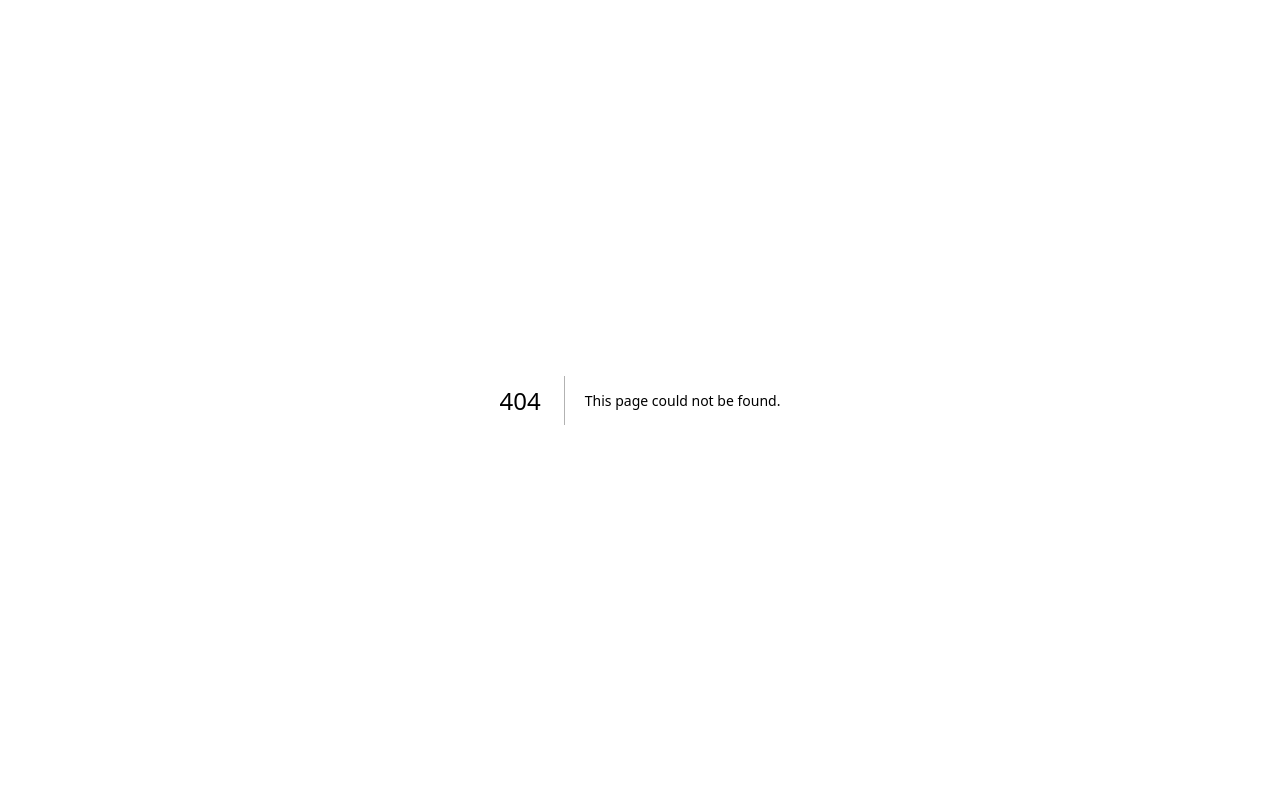
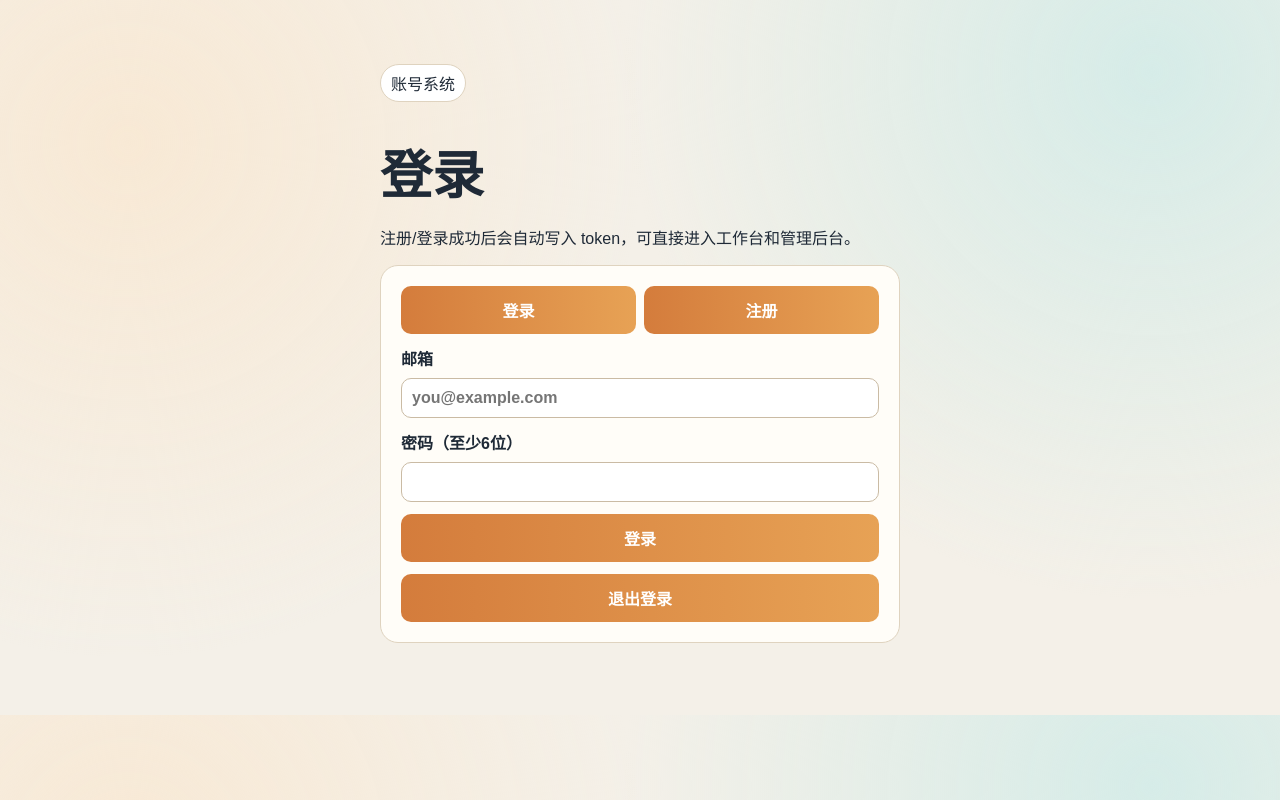
Before and after one commit to baotuo88/baotuozt, a Next.js app in the folder apps/web/: page /auth in a window 1280 px wide. Before the commit this address had no page. Built offline with nearby package versions, Linux system fonts and the light colour scheme; no server answers.

Commit message:
feat: add auth page and logout actions for admin/web

```diff
--- /dev/null
+++ b/apps/web/src/app/auth/page.tsx
@@ -0,0 +1,124 @@
+'use client';
+
+import { useMemo, useState } from 'react';
+
+type AuthResp = {
+  token: string;
+  user: {
+    id: number;
+    email: string;
+    role: 'user' | 'admin' | 'operator';
+    status: 'active' | 'disabled' | 'banned';
+    credits: number;
+  };
+};
+
+const apiBase = process.env.NEXT_PUBLIC_API_BASE_URL || '';
+
+export default function AuthPage() {
+  const [mode, setMode] = useState<'login' | 'register'>('login');
+  const [email, setEmail] = useState('');
+  const [password, setPassword] = useState('');
+  const [loading, setLoading] = useState(false);
+  const [message, setMessage] = useState('');
+
+  const endpoint = useMemo(() => (mode === 'login' ? '/auth/login' : '/auth/register'), [mode]);
+
+  const submit = async () => {
+    setMessage('');
+    if (!apiBase) {
+      setMessage('缺少 NEXT_PUBLIC_API_BASE_URL 配置');
+      return;
+    }
+    if (!email.trim() || !password.trim()) {
+      setMessage('邮箱和密码不能为空');
+      return;
+    }
+
+    setLoading(true);
+    try {
+      const resp = await fetch(`${apiBase}${endpoint}`, {
+        method: 'POST',
+        headers: {
+          'Content-Type': 'application/json',
+        },
+        body: JSON.stringify({ email: email.trim(), password: password.trim() }),
+      });
+
+      const text = await resp.text();
+      if (!resp.ok) {
+        setMessage(`失败：${text}`);
+        return;
+      }
+
+      const data = JSON.parse(text) as AuthResp;
+      if (!data?.token) {
+        setMessage('接口返回缺少 token');
+        return;
+      }
+
+      localStorage.setItem('token', data.token);
+      setMessage(`成功：${mode === 'login' ? '登录' : '注册'}完成，角色=${data.user.role}，已写入 localStorage token`);
+    } catch (error) {
+      setMessage(`请求异常：${error instanceof Error ? error.message : String(error)}`);
+    } finally {
+      setLoading(false);
+    }
+  };
+
+  const logout = () => {
+    localStorage.removeItem('token');
+    setMessage('已退出登录，本地 token 已清除');
+  };
+
+  return (
+    <main className="home" style={{ maxWidth: 560 }}>
+      <section className="hero">
+        <p className="tag">账号系统</p>
+        <h1>{mode === 'login' ? '登录' : '注册'}</h1>
+        <p>注册/登录成功后会自动写入 token，可直接进入工作台和管理后台。</p>
+      </section>
+
+      <section className="entry-card" style={{ display: 'grid', gap: 12 }}>
+        <div style={{ display: 'flex', gap: 8 }}>
+          <button onClick={() => setMode('login')} type="button" style={{ flex: 1 }}>
+            登录
+          </button>
+          <button onClick={() => setMode('register')} type="button" style={{ flex: 1 }}>
+            注册
+          </button>
+        </div>
+
+        <label htmlFor="email">
+          邮箱
+          <input
+            id="email"
+            type="email"
+            placeholder="you@example.com"
+            value={email}
+            onChange={(e) => setEmail(e.target.value)}
+          />
+        </label>
+
+        <label htmlFor="password">
+          密码（至少6位）
+          <input
+            id="password"
+            type="password"
+            value={password}
+            onChange={(e) => setPassword(e.target.value)}
+          />
+        </label>
+
+        <button type="button" onClick={() => void submit()} disabled={loading}>
+          {loading ? '提交中...' : mode === 'login' ? '登录' : '注册'}
+        </button>
+        <button type="button" onClick={logout}>
+          退出登录
+        </button>
+
+        {message ? <p style={{ margin: 0, color: '#6d5c47' }}>{message}</p> : null}
+      </section>
+    </main>
+  );
+}
--- a/apps/web/src/app/page.tsx
+++ b/apps/web/src/app/page.tsx
@@ -1,6 +1,8 @@
 import Link from 'next/link';
 
 const entries = [
+  { key: '账号', desc: '登录 / 注册 / Token 持久化', href: '/auth' },
+  { key: '后台', desc: '管理用户、任务、模型和日志', href: '/admin' },
   { key: '电商', desc: '主图 / 详情 / 场景图', href: '/workspace?mode=ecommerce' },
   { key: '社交', desc: '小红书 / 抖音封面', href: '/workspace?mode=social' },
   { key: '写真', desc: 'AI 人像写真生成', href: '/workspace?mode=portrait' },
```
Also changed, not shown: apps/web/src/app/admin/AdminConsole.tsx (+9 -0 lines).
